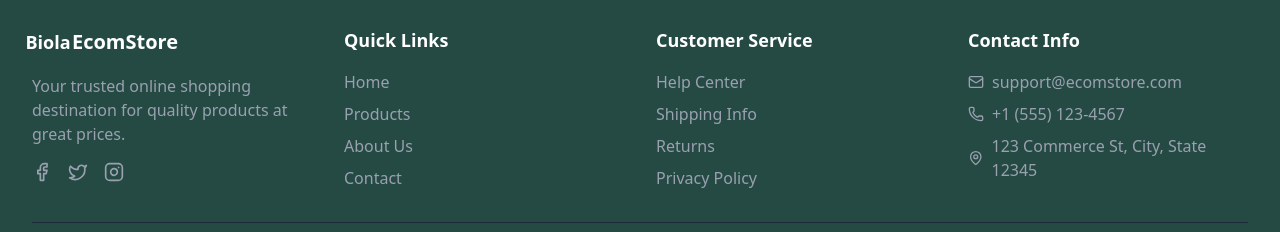
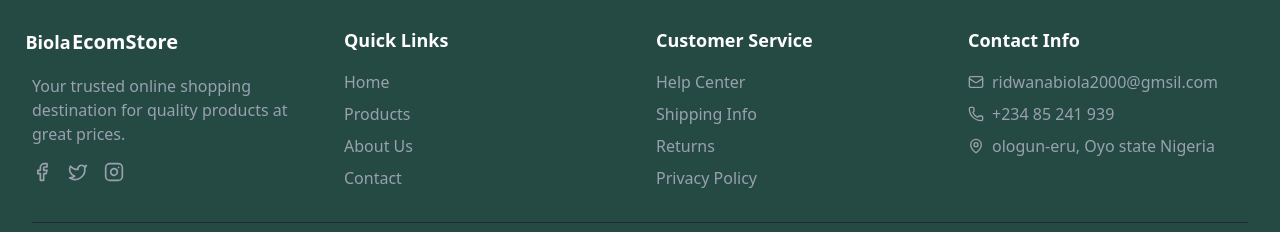
Before and after one commit to Dev-Rid/biola-ecommerce, a React (Vite) app: page / in a window 1280 px wide. Shown: the part 1784-2016 px from the top of the page. Built offline with nearby package versions, Linux system fonts and the light colour scheme; no server answers; the database is empty.

Commit message:
feat: email, contacts map added

```diff
--- a/src/Layout/Footer.jsx
+++ b/src/Layout/Footer.jsx
@@ -90,15 +90,15 @@ const Footer = () => {
             <div className="space-y-2">
               <div className="flex items-center space-x-2">
                 <Mail className="w-4 h-4 text-gray-400" />
-                <span className="text-gray-400">support@ecomstore.com</span>
+                <span className="text-gray-400">ridwanabiola2000@gmsil.com</span>
               </div>
               <div className="flex items-center space-x-2">
                 <Phone className="w-4 h-4 text-gray-400" />
-                <span className="text-gray-400">+1 (555) 123-4567</span>
+                <span className="text-gray-400">+234 85 241 939</span>
               </div>
               <div className="flex items-center space-x-2">
                 <MapPin className="w-4 h-4 text-gray-400" />
-                <span className="text-gray-400">123 Commerce St, City, State 12345</span>
+                <span className="text-gray-400">ologun-eru, Oyo state Nigeria</span>
               </div>
             </div>
           </div>
```
